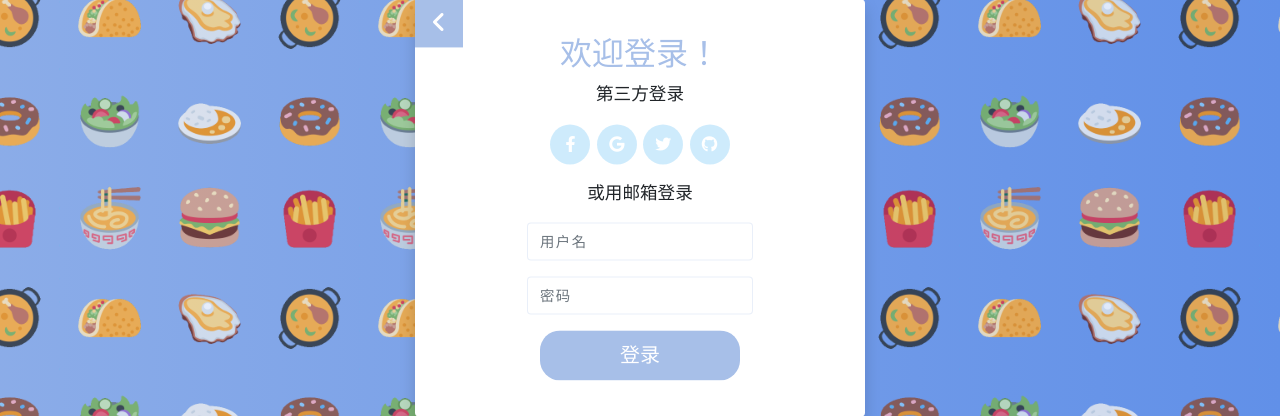
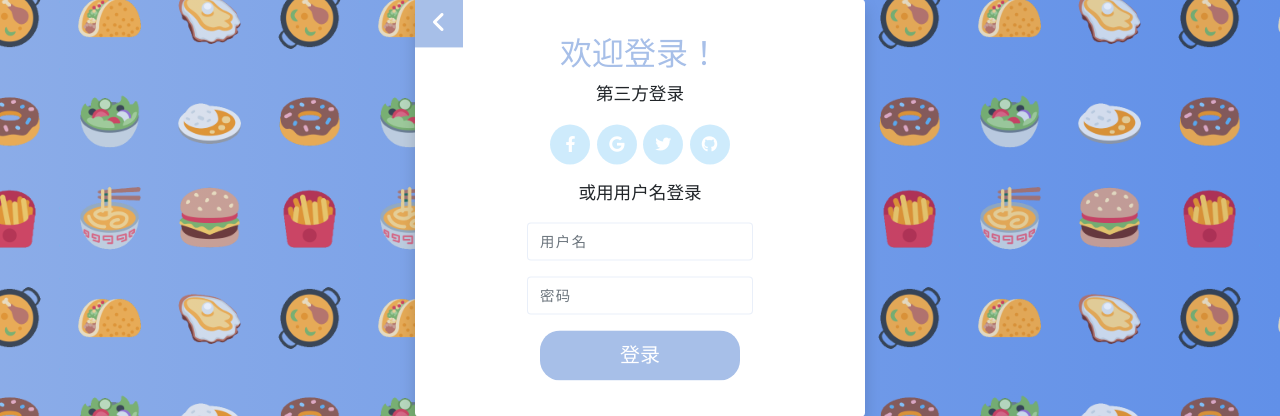
Before and after one commit to RaphaelNY/FFinancialSystem-Docker, a Django app: page /accounting/login/ in a window 1280 px wide, after a click on "登录". Shown: the part 192-608 px from the top of the page. Run offline with Django 3.2, Linux system fonts and the light colour scheme; some libraries are stand-ins or nearby versions.

Commit message:
修改登录文字

```diff
--- a/templates/accounting/login.html
+++ b/templates/accounting/login.html
@@ -67,7 +67,7 @@
                             <a class="badge github-btn-L"><i class="fab fa-github"></i></a>
                         </p>
 
-                        <p>或用邮箱登录</p>
+                        <p>或用用户名登录</p>
 
                         {% if messages %}
                             {% for message in messages %}
```
